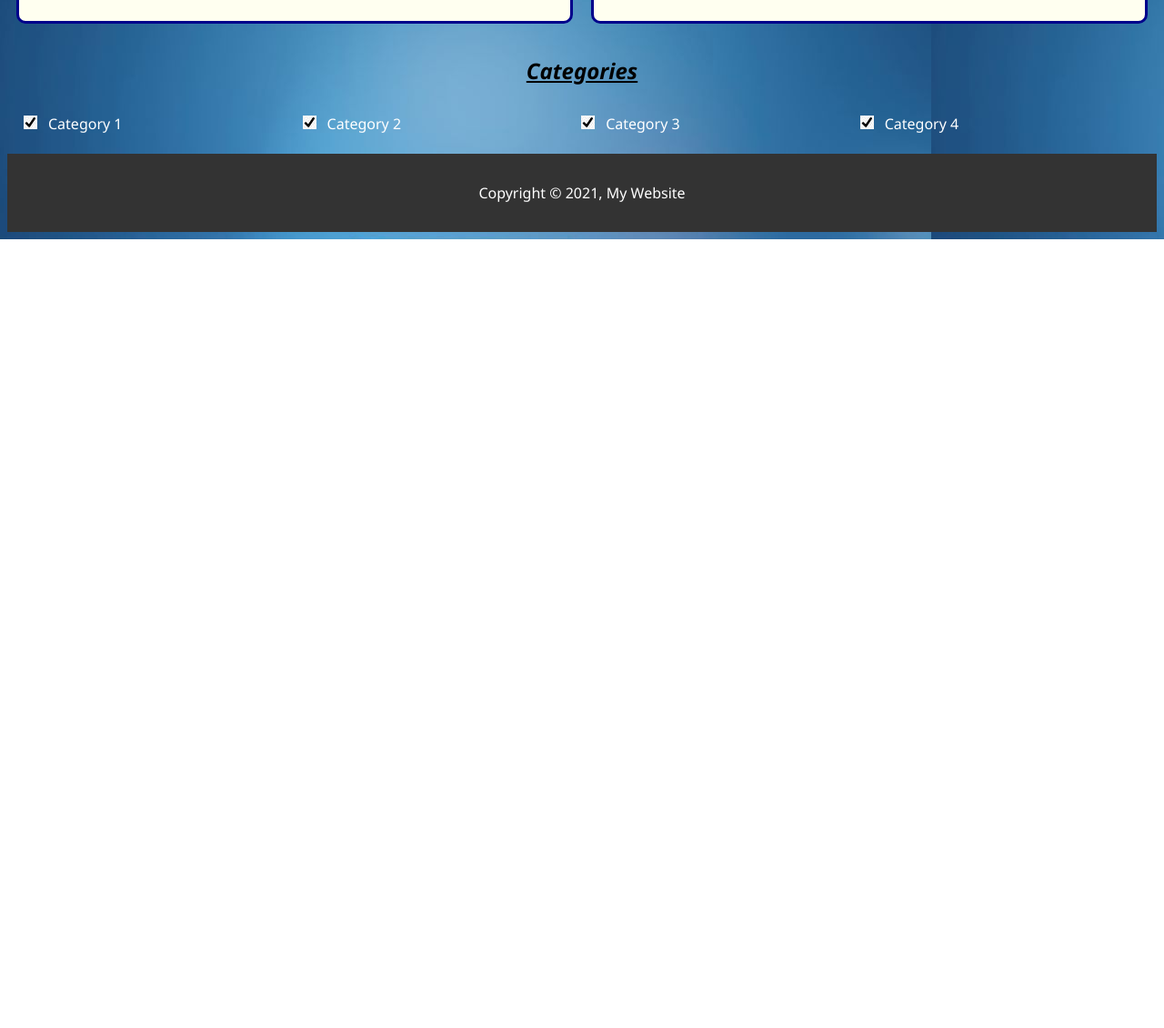
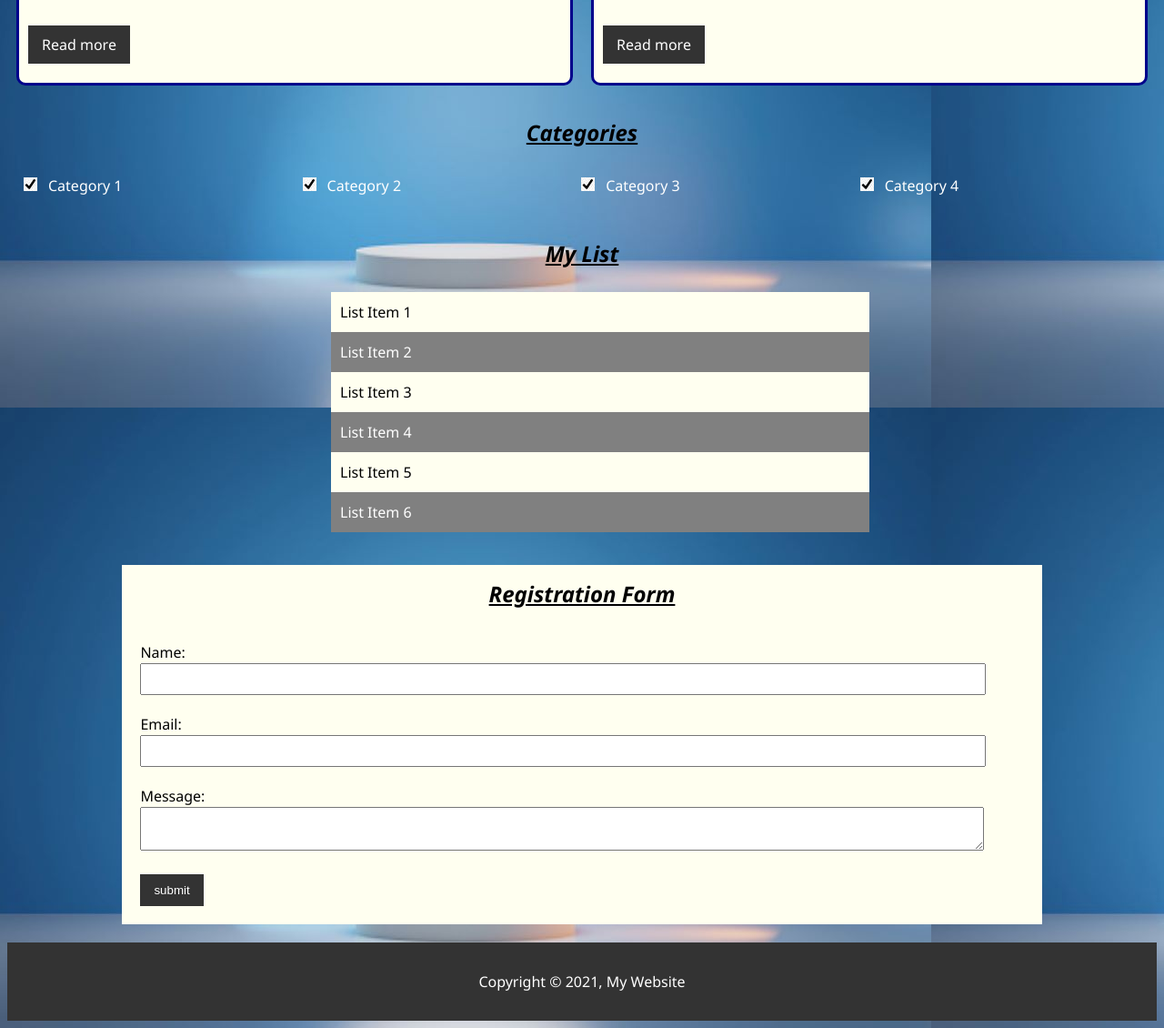
Before and after one commit to tejaswini999/Guardian-CSS, a plain HTML site: page index.html in a window 1280 px wide. Shown: the part 988-2118 px from the top of the page at 91% size. Before the commit the page ends 1251 px from the top, so only its background shows below. Drawn offline with Linux system fonts and the light colour scheme.

Commit message:
form elements and pseudo elements added

```diff
--- a/css/style.css
+++ b/css/style.css
@@ -18,6 +18,18 @@ a:hover {
 
 a:active {
     color: green;
+}
+
+.button {
+    background-color: #333;
+    color: #fff;
+    padding: 10px 15px;
+    border: none;
+}
+
+.button:hover {
+    background: blue;
+    color: #fff;
 }
 
 .container {
@@ -44,6 +56,7 @@ a:active {
 .box2, .box3 {
     width: 50%;
     padding: 10px;
+    padding-bottom: 30px;
     margin-left: 10px;
     margin-right: 10px;
     border-color: darkblue;
@@ -129,3 +142,64 @@ h1 {
     padding: 10px;
     color: black;
 }
+
+.box4 {
+    width: 50%;
+    margin-bottom: 20px;
+}
+
+.box4 h2 {
+    text-align: center;
+    color: black;
+    font-style: italic;
+    text-decoration: underline;
+    padding-top: 10px;
+    padding-bottom: 10px;
+}
+
+.my-list li {
+    padding: 10px;
+    list-style: none;
+}
+
+.my-list li:nth-child(even){
+    background-color: grey;
+    color: white;
+}
+
+.my-list li:nth-child(odd){
+    background-color: ivory;
+    color: black;
+}
+
+.box5 {
+    width: 80%;
+    background-color: ivory;
+    margin-bottom: 20px;
+}
+
+.my-form {
+    width: 100%;
+    padding: 20px;
+}
+
+.my-form .form-group {
+    width: 90%;
+    padding-bottom: 20px;
+}
+
+.my-form label {
+    display: block;
+}
+
+.my-form input[type="text"], .my-form textarea {
+    padding: 8px;
+    width: 100%;
+}
+
+.box5 h2 {
+    text-align: center;
+    color: black;
+    font-style: italic;
+    text-decoration: underline;
+}
--- a/index.html
+++ b/index.html
@@ -20,7 +20,7 @@
             </ul>
         </nav>
         <div class="box1">
-            <h1>Hello World!</h1>
+            <h1>Welcome!</h1>
             <p>
                 Lorem ipsum dolor sit amet, consectetur adipisicing elit. Accusamus, nihil illum voluptate quisquam cum
                 maiores
@@ -70,6 +70,8 @@
                     aliquam
                     a sequi rem laborum blanditiis alias distinctio minus placeat accusantium, voluptas hic.
                 </p>
+                <br>
+                <a class="button" href="">Read more</a>
             </div>
             <div class="box3">
                 <h1>Box 3</h1>
@@ -98,6 +100,8 @@
                     aliquam
                     a sequi rem laborum blanditiis alias distinctio minus placeat accusantium, voluptas hic.
                 </p>
+                <br>
+                <a class="button" href="">Read more</a>
             </div>
         </div>
 
@@ -110,6 +114,37 @@
                 <li><a href="#">Category 4</a></li>
             </ul>
         </div>
+
+        <div class="box4">
+            <h2>My List</h2>
+            <ul class="my-list">
+                <li>List Item 1</li>
+                <li>List Item 2</li>
+                <li>List Item 3</li>
+                <li>List Item 4</li>
+                <li>List Item 5</li>
+                <li>List Item 6</li>
+            </ul>
+        </div>
+
+        <div class="box5">
+            <h2>Registration Form</h2>
+            <form class="my-form">
+                <div class="form-group">
+                    <label>Name: </label>
+                    <input type="text" name="name">
+                </div>
+                <div class="form-group">
+                    <label>Email: </label>
+                    <input type="text" name="email">
+                </div>
+                <div class="form-group">
+                    <label>Message: </label>
+                    <textarea name="message"></textarea>
+                </div>
+                <input class="button" type="submit" value="submit" name="">
+            </form>
+        </div>
     </div>
 
     <footer>
```
